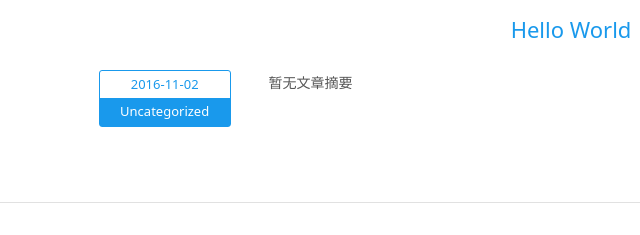
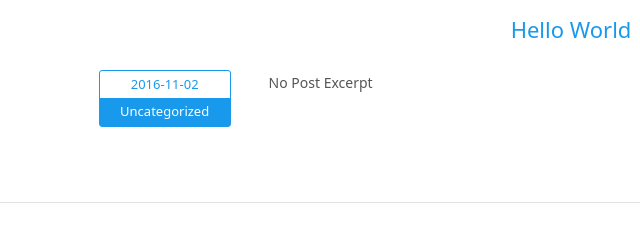
Before and after one commit to HugoWen/HugoWen.github.io, a plain HTML site: page index.html in a window 1280 px wide. Shown: the part 367-602 px from the top of the page, 69-709 px from the left. Drawn offline with Linux system fonts and the light colour scheme.

Commit message:
Site updated: 2016-11-02 15:47:13

```diff
--- a/index.html
+++ b/index.html
@@ -109,7 +109,7 @@
       </div>
     </div>
     <!-- Post Excerpt -->
-    <div class="excerpt typo">暂无文章摘要</div>
+    <div class="excerpt typo">No Post Excerpt</div>
     <!-- Post Tags -->
     <div class="tags">
 
```
Also changed, not shown: 2016/11/02/hello-world/index.html (+1 -1 lines).
